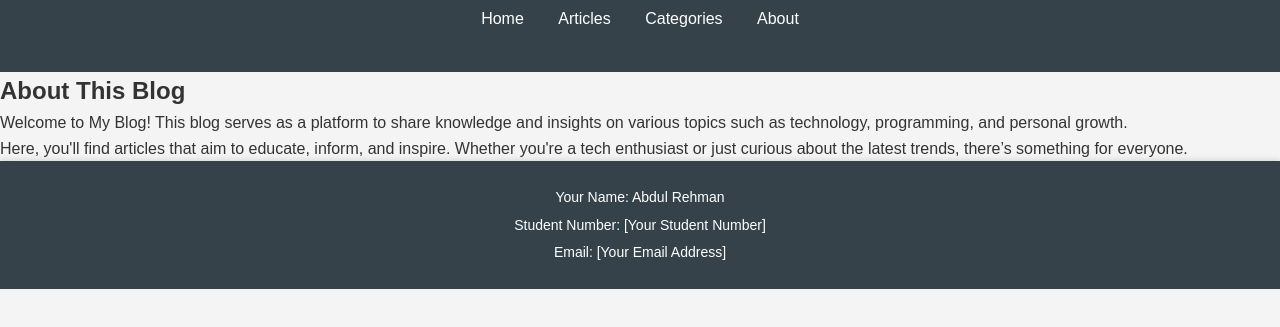
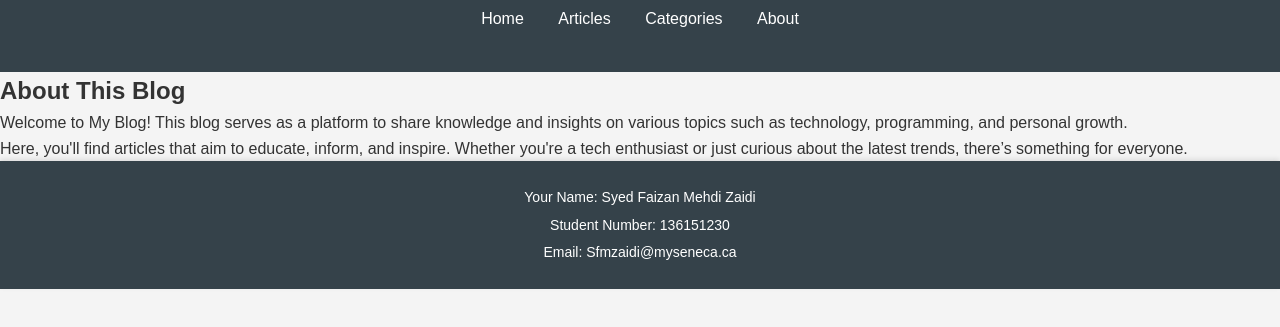
Before and after one commit to Faizanmzaidi/CMS_WebApp_AS2, a plain HTML site: page views/about.html in a window 1280 px wide. Shown: the part 85-412 px from the top of the page. Drawn offline with Linux system fonts and the light colour scheme; files that its build step writes are made by us from their sources.

Commit message:
Describe what you changed

```diff
--- a/views/about.html
+++ b/views/about.html
@@ -26,9 +26,9 @@
     </main>
 
     <footer>
-        <p>Your Name: Abdul Rehman</p>
-        <p>Student Number: [Your Student Number]</p>
-        <p>Email: [Your Email Address]</p>
+        <p>Your Name: Syed Faizan Mehdi Zaidi</p>
+        <p>Student Number: 136151230</p>
+        <p>Email: Sfmzaidi@myseneca.ca</p>
     </footer>
 </body>
 </html>
```
